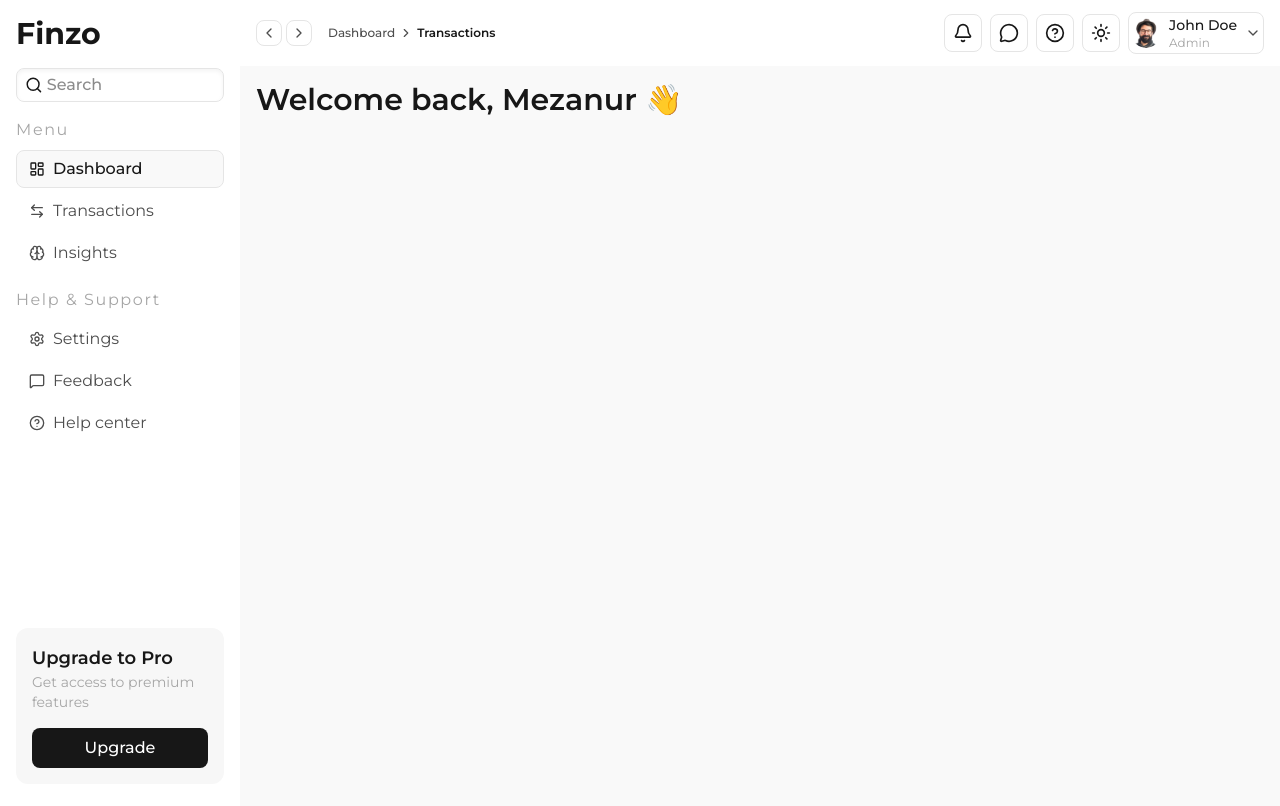
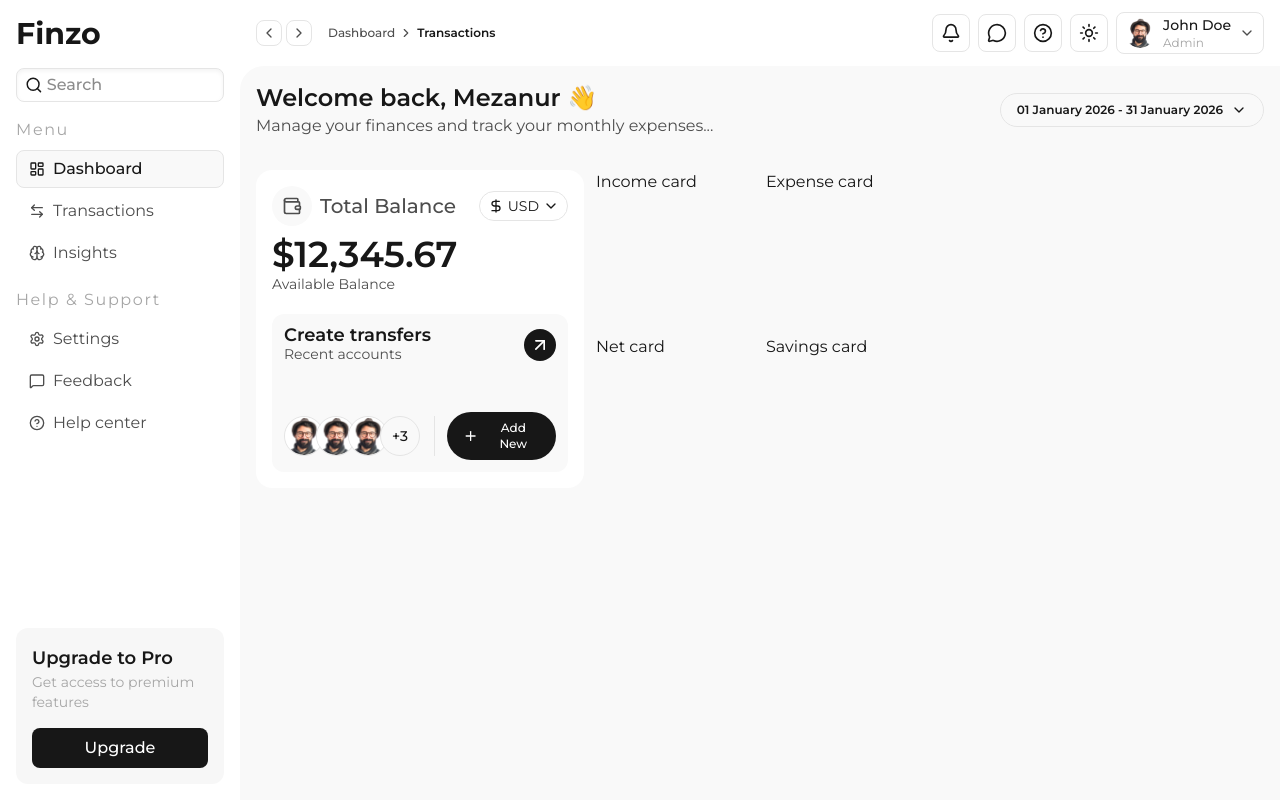
Before and after one commit to Mezan2002/finance-dashboard-client, a Next.js app: page / in a window 1280 px wide. Shown: the top 806 px of the page. Built offline with nearby package versions, Linux system fonts and the light colour scheme.

Commit message:
feat: implement dashboard layout with sidebar, header, and home overview components

```diff
--- /dev/null
+++ b/components/features/home/GridOverviewCards.jsx
@@ -0,0 +1,23 @@
+const GridOverviewCards = () => {
+  return (
+    <div className="grid grid-cols-2 gap-3">
+      {/* Income card */}
+      <div>
+        <p>Income card</p>
+      </div>
+      {/* Expense card */}
+      <div>
+        <p>Expense card</p>
+      </div>
+      {/* Net card */}
+      <div>
+        <p>Net card</p>
+      </div>
+      {/* Savings card */}
+      <div>
+        <p>Savings card</p>
+      </div>
+    </div>
+  );
+};
+export default GridOverviewCards;
--- /dev/null
+++ b/components/features/home/TotalBalanceCard.jsx
@@ -0,0 +1,80 @@
+import { Button } from "@/components/ui";
+import {
+  ArrowUpRight,
+  ChevronDown,
+  DollarSign,
+  Plus,
+  Wallet,
+} from "lucide-react";
+import Image from "next/image";
+
+const TotalBalanceCard = () => {
+  return (
+    <div className="bg-background rounded-2xl p-4">
+      <div className="flex items-center justify-between">
+        <div className="flex items-center gap-2">
+          <div className="size-10 rounded-full bg-app-inner-bg flex items-center justify-center">
+            <Wallet className="size-5 text-text-base" />
+          </div>
+          <h5 className="text-xl font-medium text-text-base">Total Balance</h5>
+        </div>
+        <Button className="rounded-full! gap-1! px-2! py-1!" variant="outline">
+          <DollarSign className="size-4" /> <span className="text-sm">USD</span>
+          <ChevronDown className="size-4" />
+        </Button>
+      </div>
+
+      <div>
+        <p className="text-4xl font-semibold mt-2">$12,345.67</p>
+        <p className="text-sm text-text-base">Available Balance</p>
+      </div>
+
+      <div className="mt-5 bg-app-inner-bg p-3 rounded-xl space-y-12">
+        <div className="flex items-center justify-between">
+          <div>
+            <h6 className="text-lg font-semibold leading-none">
+              Create transfers
+            </h6>
+            <p className="text-sm text-text-base">Recent accounts</p>
+          </div>
+          <Button className="rounded-full! mt-0! size-8! p-0!">
+            <ArrowUpRight className="size-5" />
+          </Button>
+        </div>
+        <div className="flex items-center justify-between gap-3">
+          <div className="flex items-center -space-x-2 border-r border-border-color w-max pr-5">
+            <Image
+              src="/images/profile.png"
+              className="border border-border-color rounded-full"
+              alt=""
+              width={40}
+              height={40}
+            />
+            <Image
+              src="/images/profile.png"
+              className="border border-border-color rounded-full"
+              alt=""
+              width={40}
+              height={40}
+            />
+            <Image
+              src="/images/profile.png"
+              className="border border-border-color rounded-full"
+              alt=""
+              width={40}
+              height={40}
+            />
+            <div className="size-10 rounded-full bg-app-inner-bg flex items-center justify-center border border-border-color shrink-0">
+              <p className="text-sm font-medium">+3</p>
+            </div>
+          </div>
+          <Button className="w-max! mt-0! rounded-full! text-xs!">
+            <Plus className="size-4" />
+            Add New
+          </Button>
+        </div>
+      </div>
+    </div>
+  );
+};
+export default TotalBalanceCard;
--- a/components/features/home/index.jsx
+++ b/components/features/home/index.jsx
@@ -1,8 +1,38 @@
+import { ChevronDown } from "lucide-react";
+
+import { Button } from "@/components/ui";
+
+import GridOverviewCards from "@/components/features/home/GridOverviewCards";
+import TotalBalanceCard from "@/components/features/home/TotalBalanceCard";
+
 const Home = () => {
   return (
-    <div>
-      <h2 className="text-3xl font-semibold p-4">Welcome back, Mezanur 👋</h2>
-    </div>
+    <section>
+      <div className="flex items-center justify-between">
+        {/* Greeting */}
+        <div>
+          <h4 className="text-2xl font-semibold">Welcome back, Mezanur 👋</h4>
+          <span className="text-md text-text-base">
+            Manage your finances and track your monthly expenses...
+          </span>
+        </div>
+        {/* Date range */}
+        <div className="max-w-max">
+          <Button variant="outline" className="rounded-full!">
+            <span className="text-xs font-semibold">
+              01 January 2026 - 31 January 2026
+            </span>{" "}
+            <ChevronDown className="size-4" />
+          </Button>
+        </div>
+      </div>
+
+      <div className="grid grid-cols-3 gap-3 mt-8">
+        {/* Overview cards */}
+        <TotalBalanceCard />
+        <GridOverviewCards />
+      </div>
+    </section>
   );
 };
 export default Home;
--- a/components/shared/Header.jsx
+++ b/components/shared/Header.jsx
@@ -39,7 +39,7 @@ const Header = () => {
           <HelpCircle className="size-5 text-foreground" />
         </Button>
         <ThemeToggler />
-        <div className="p-0.5 rounded-lg border border-border-color flex items-center gap-2">
+        <div className="py-0.5 px-2 rounded-lg border border-border-color flex items-center gap-2">
           <Image
             src="/images/profile.png"
             alt="profile"
--- a/components/shared/Sidebar.jsx
+++ b/components/shared/Sidebar.jsx
@@ -18,7 +18,7 @@ const Sidebar = () => {
       <div className="pb-4">
         {/* Logo section */}
         <div className="flex gap-3 p-4">
-          <h4 className="text-center text-3xl font-bold rounded">Finzo</h4>
+          <h4 className="text-center text-3xl font-bold">Finzo</h4>
         </div>
 
         {/* search bar */}
--- a/components/ui/Button.jsx
+++ b/components/ui/Button.jsx
@@ -1,4 +1,4 @@
-const Button = ({ children, onClick, className, variant = "default" }) => {
+const Button = ({ children, onClick, className = "", variant = "default" }) => {
   const variantClasses = {
     default:
       "bg-foreground text-background w-full py-2 rounded-lg mt-4 font-medium hover:opacity-90 transition-opacity",
@@ -8,7 +8,7 @@ const Button = ({ children, onClick, className, variant = "default" }) => {
 
   return (
     <button
-      className={`px-4 py-2 rounded-lg ${className} ${variantClasses[variant]}`}
+      className={`px-4 py-2 rounded-lg flex justify-center text-center items-center gap-2 ${className} ${variantClasses[variant]}`}
       onClick={onClick}
     >
       {children}
--- a/providers/RootProvider.js
+++ b/providers/RootProvider.js
@@ -5,9 +5,11 @@ export default function RootProvider({ children }) {
   return (
     <div className="flex h-full">
       <Sidebar />
-      <div className="flex-1">
+      <div className="flex-1 max-h-screen overflow-hidden">
         <Header />
-        <div className="w-full h-full bg-app-inner-bg">{children}</div>
+        <div className="w-full h-full bg-app-inner-bg overflow-y-auto p-4 rounded-l-3xl">
+          {children}
+        </div>
       </div>
     </div>
   );
```
